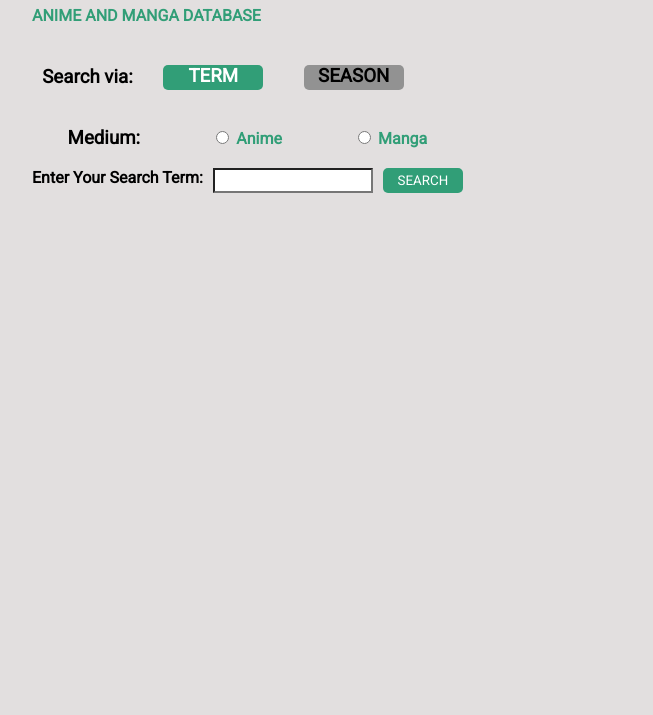
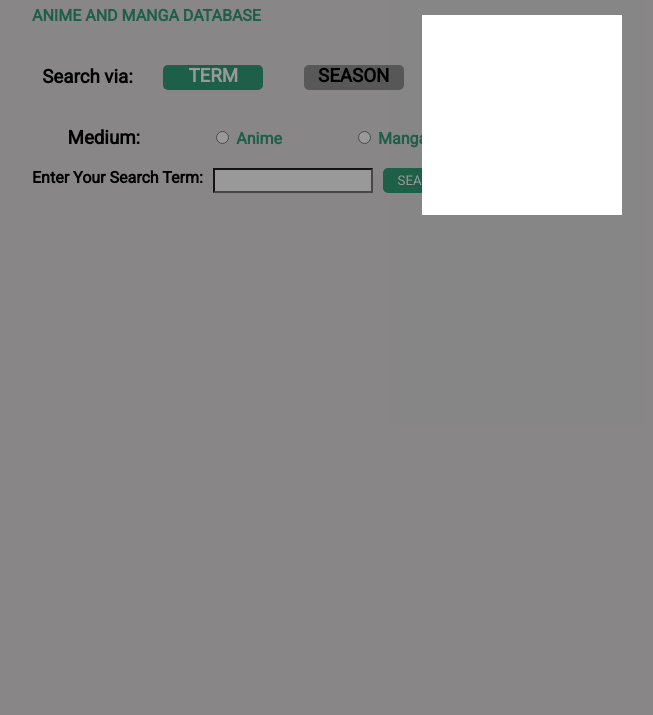
Before and after one commit to vkalinkin/AniArchive, a website: page index.html in a window 1280 px wide. Shown: the part 85-800 px from the top of the page, without its empty margins (118-771 px from the left). Drawn offline with Linux system fonts and the light colour scheme.

Commit message:
set up a basic modal skeleton

```diff
--- a/css/layout.css
+++ b/css/layout.css
@@ -72,3 +72,22 @@
   width: 80px;
   height: 25px;
 }
+
+.modal {
+  position: fixed;
+  display: flex;
+  justify-content: center;
+  background-color: rgba(0, 0, 0, 0.4);
+  width: 100%;
+  height: 100%;
+  top: 0;
+  left: 0;
+}
+
+.modal-content {
+  background-color: white;
+  position: fixed;
+  top: 100px;
+  height: 200px;
+  width: 200px;
+}
--- a/index.html
+++ b/index.html
@@ -161,6 +161,12 @@
       </div>
 
     </div>
+
+    <div class="modal">
+      <div class="modal-content">
+
+      </div>
+    </div>
   </main>
   <script src="js/data.js"></script>
   <script src="js/main.js"></script>
```
